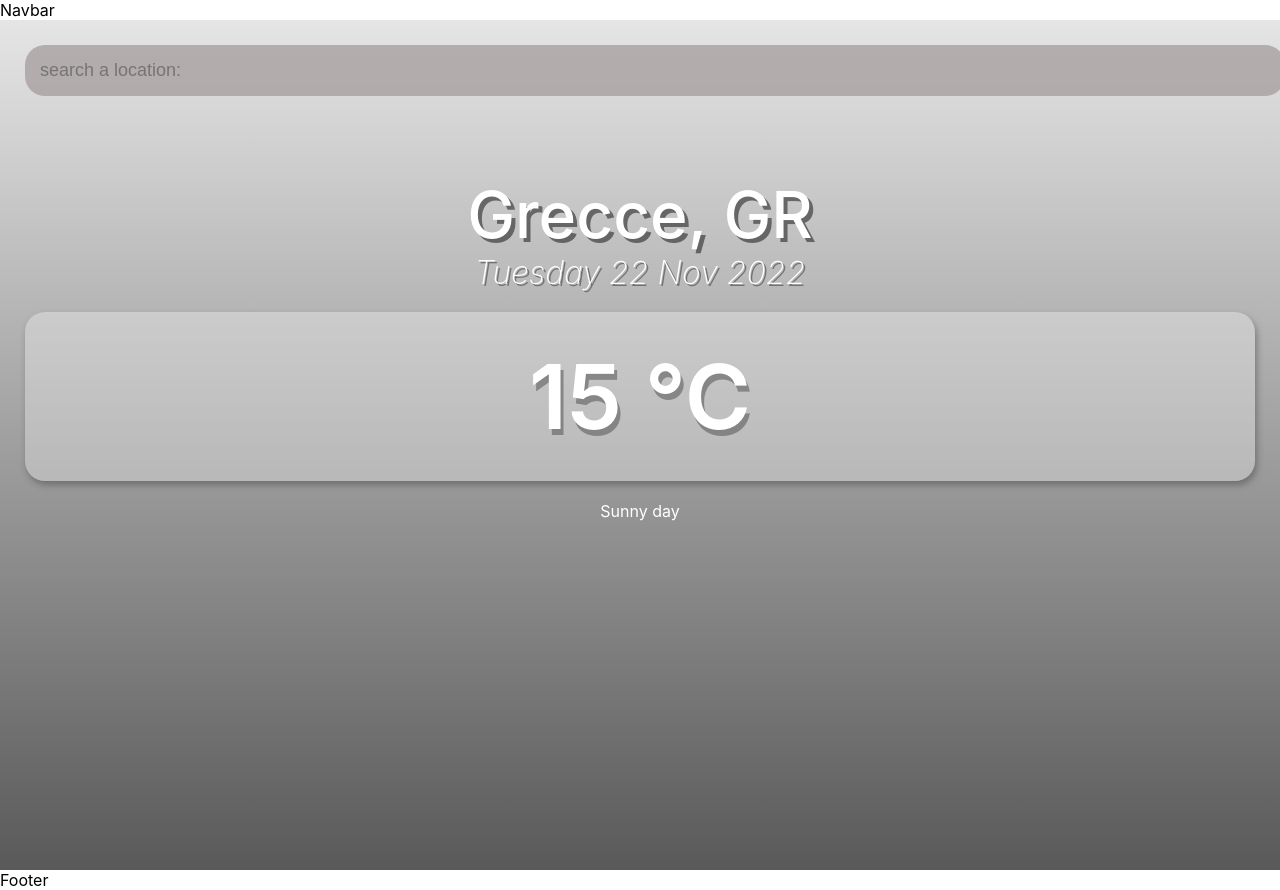
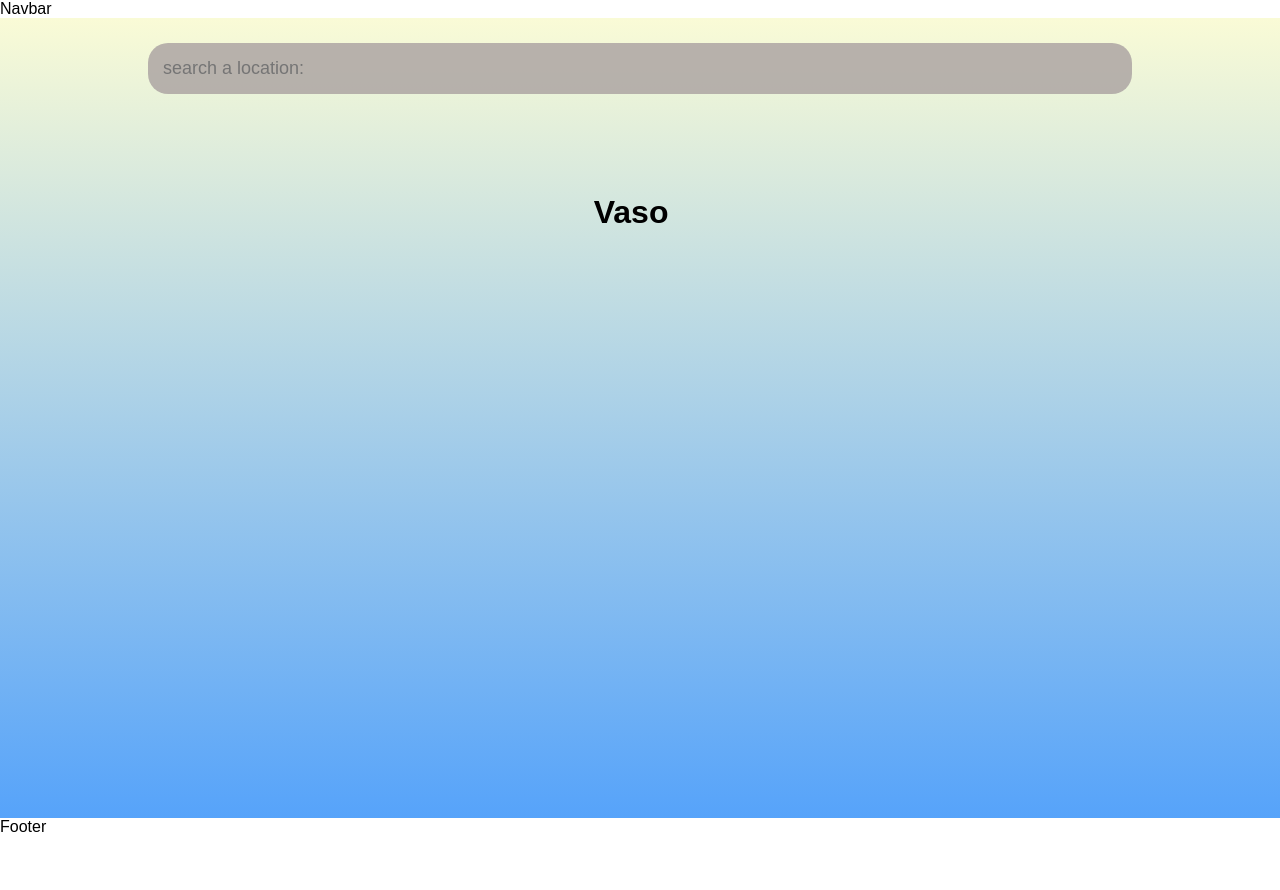
Before and after one commit to VasoThom/Project, a React (Create React App) app in the folder myproject/: page / in a window 1280 px wide. After the commit the page ends 836 px from the top, so only its background shows below. Built offline with nearby package versions, Linux system fonts and the light colour scheme.

Commit message:
typewitter

```diff
--- a/myproject/package.json
+++ b/myproject/package.json
@@ -9,6 +9,7 @@
     "react": "^18.2.0",
     "react-dom": "^18.2.0",
     "react-scripts": "5.0.1",
+    "react-simple-typewriter": "^5.0.1",
     "web-vitals": "^2.1.4"
   },
   "scripts": {
--- a/myproject/src/App.css
+++ b/myproject/src/App.css
@@ -1,16 +1,29 @@
+* {
+  margin: 0;
+  padding: 0;
+  box-sizing: border-box;
+}
+
+body {
+  font-family: Arial, Helvetica, sans-serif;
+}
+
 main {
   min-height: 100vh;
   background-image: linear-gradient(
     to bottom,
-    rgba(0, 0, 0, 0.1),
-    rgba(0, 0, 0, 0.65)
+    rgba(228, 235, 50, 0.2),
+    rgb(86, 163, 250)
   );
   padding: 25px;
 }
 
 .search-box {
-  width: 100%;
-  margin: 0 0 80px;
+  width: 80%;
+  margin: 0 0 100px;
+  display: block;
+  margin-right: auto;
+  margin-left: auto;
 }
 
 .search-box .search-bar {
@@ -59,4 +72,20 @@ main {
 }
 .weather-box .weather {
   color: white;
+  font-size: 50px;
+  font-weight: 600;
+  text-shadow: 4px 6px rgba(76, 72, 72, 0.5);
 }
+
+.app {
+  /* background-image: url(https://img.freepik.com/free-vector/sky-background-video-conferencing_23-2148625271.jpg?auto=format&h=200); */
+  background-size: cover;
+  background-image: url(https://img.freepik.com/free-vector/stormy-rainy-weather-forecast-3d-realistic-icons-set-with-sun-disc-clouds-with-rainfall_1441-3071.jpg?w=1060&t=st=1669143645~exp=1669144245~hmac=c7ce081808d19279290ceb26af1558cf97d9bb3b0b3242134ddc554ec1f05155);
+}
+.app.warm {
+  background-image: url(https://img.freepik.com/premium-photo/sunny-day-weather-forecast-info-icon-yellow-sun-blue-climate-weather-element-trendy-button-metcast-wf-report-mark-meteo-mobile-app-business-web_256259-3169.jpg?w=1380);
+  background-size: cover;
+}
+h1 {
+  text-align: center;
+}
--- a/myproject/src/components/Input.js
+++ b/myproject/src/components/Input.js
@@ -1,6 +1,29 @@
 import React from "react";
+import { useState } from "react";
+import { Typewriter } from "react-simple-typewriter";
 
 export default function Input() {
+  const api = {
+    key: "80759a4da43f60267812de0693781be1",
+    base: "https://api.openweathermap.org/data/2.5/",
+  };
+
+  const [query, setQuery] = useState("");
+  const [weather, setWeather] = useState({});
+
+  const search = (event) => {
+    if (event.key === "Enter") {
+      fetch(`${api.base}weather?q=${query}&units=metric&APPID=${api.key}`)
+        .then((res) => res.json())
+        .then((result) => {
+          setWeather(result);
+          setQuery("");
+          // console.log(weather);
+          console.log(result);
+        });
+    }
+  };
+
   const data = (d) => {
     let days = [
       "Sunday",
@@ -34,23 +57,56 @@ export default function Input() {
     return `${day} ${date} ${month} ${year}`;
   };
   return (
-    <div>
+    <div
+      className={
+        typeof weather.main != "undefined"
+          ? weather.main.temp > 15
+            ? `app warm`
+            : `app`
+          : `main`
+      }
+    >
       <main>
         <div className="search-box">
           <input
             type="text"
             className="search-bar"
             placeholder="search a location:"
+            value={query}
+            onKeyPress={search}
+            onChange={(e) => setQuery(e.target.value)}
           />
         </div>
-        <div className="location-box">
-          <div className="location">Grecce, GR</div>
-          <div className="date">{data(new Date())}</div>
-        </div>
-        <div className="weather-box">
-          <div className="temperature"> 15 °C </div>
-          <div className="weather"> Sunny day </div>
-        </div>
+        {typeof weather.main != "undefined" ? (
+          <div>
+            <div className="location-box">
+              <div className="location">
+                {weather.name}, {weather.sys.country}
+              </div>
+              <div className="date">{data(new Date())}</div>
+            </div>
+            <div className="weather-box">
+              <div className="temperature">
+                {Math.round(weather.main.temp)} °C
+              </div>
+              <div className="weather"> {weather.weather[0].main} </div>
+            </div>
+          </div>
+        ) : (
+          <>
+            <h1>
+              <Typewriter
+                words={["Vaso", "Huseyin", "Mohamad Ammar", "!"]}
+                loop={true}
+                cursor
+                cursorStyle="_"
+                typeSpeed={70}
+                deleteSpeed={50}
+                delaySpeed={1000}
+              />
+            </h1>
+          </>
+        )}
       </main>
     </div>
   );
```
Also changed, not shown: 1 other file (tests, documents, lock files or other folders).
